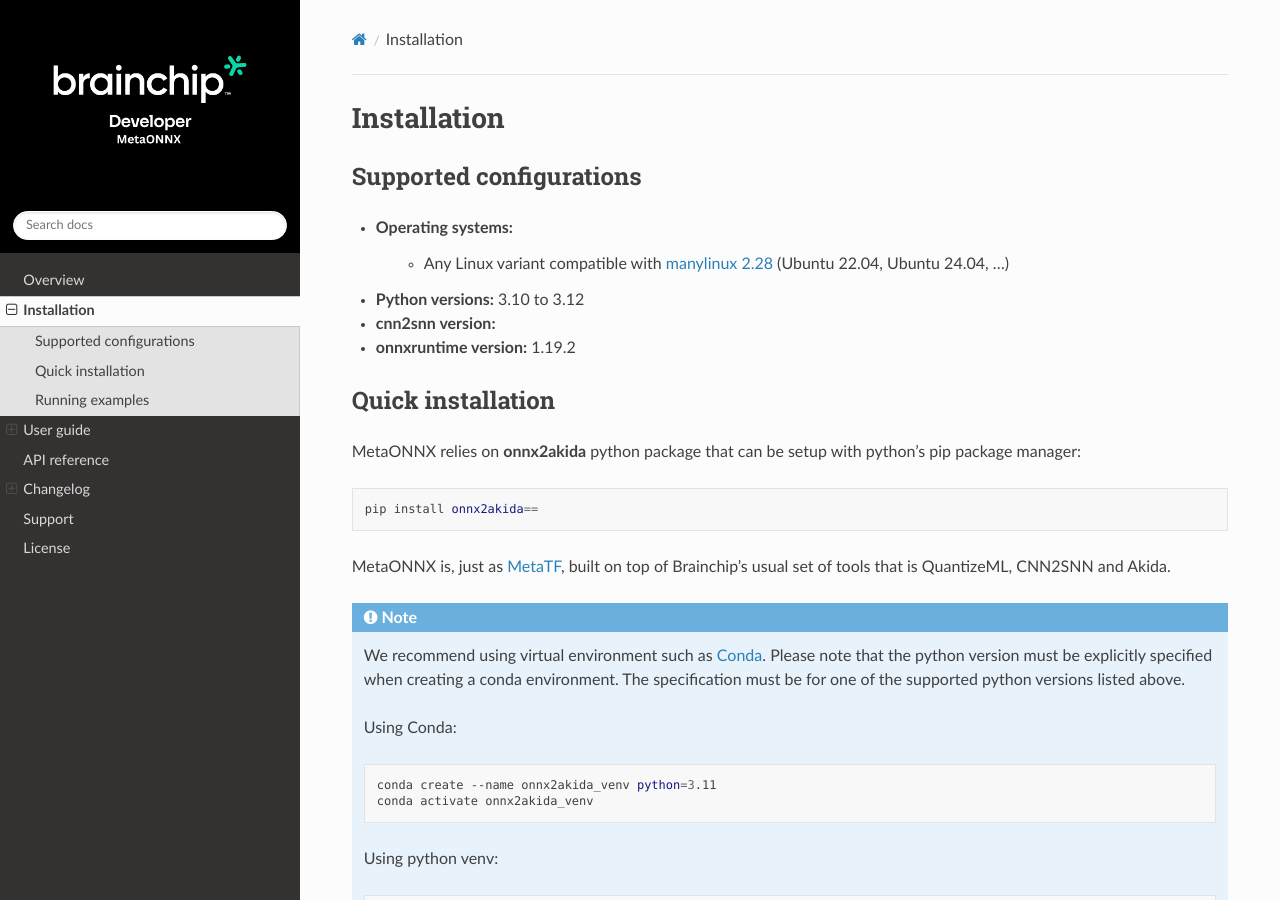
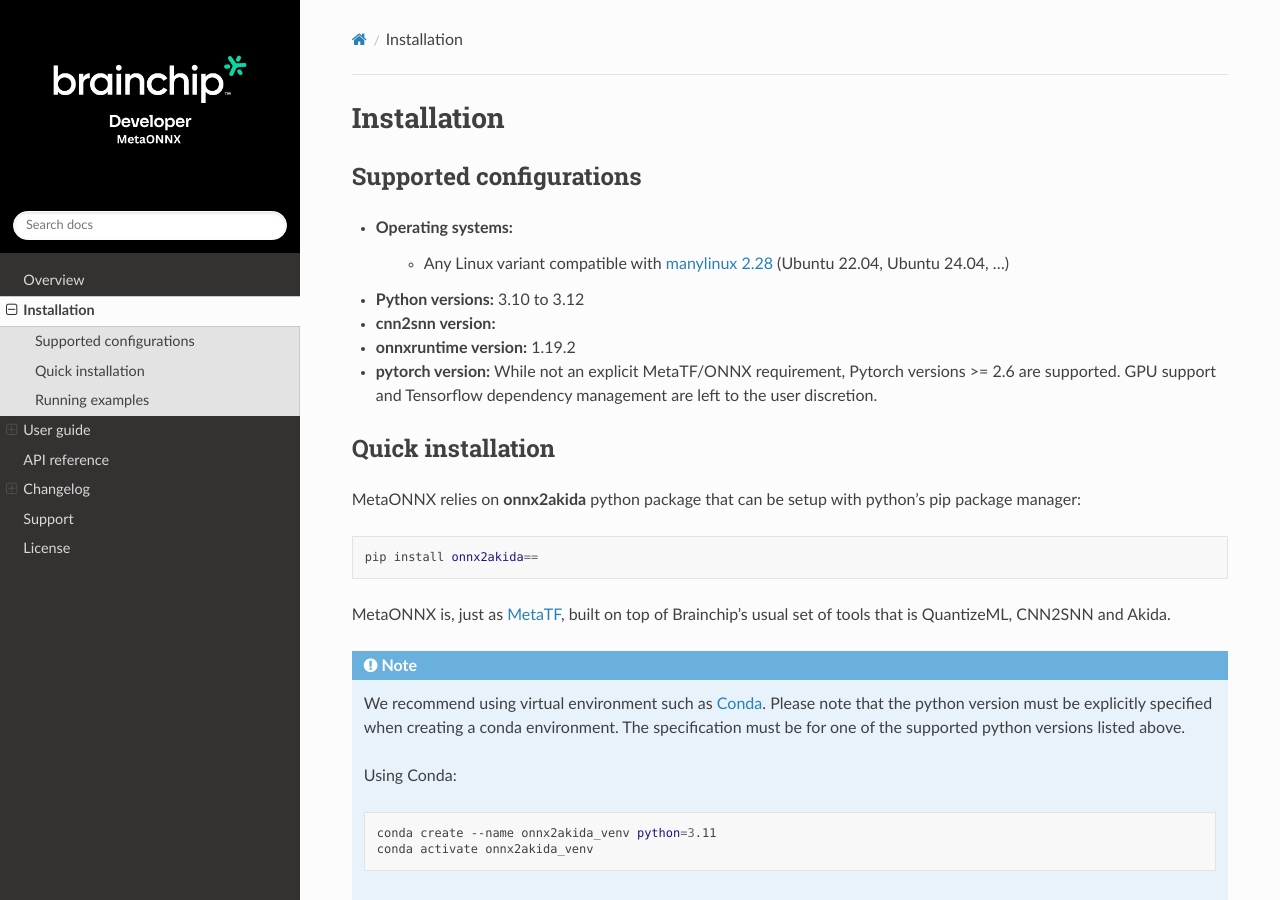
Before and after one commit to Brainchip-Inc/MetaONNX, a Sphinx documentation site: the page built from doc/installation.rst, in a window 1280 px wide and 900 px high. Built offline with Sphinx 7.4.7 and the Read the Docs theme 3.1.0, drawn with Linux system fonts in a browser that asks for light colours; pages that are not in the unit, such as notebooks, are missing from menus.

Commit message:
chore: add torch version in installation page

```diff
--- a/doc/installation.rst
+++ b/doc/installation.rst
@@ -9,6 +9,7 @@
 * **Python versions:** 3.10 to 3.12
 * **cnn2snn version:** {CNN2SNN_VERSION}
 * **onnxruntime version:** 1.19.2
+* **pytorch version:** While not an explicit MetaTF/ONNX requirement, Pytorch versions >= 2.6 are supported. GPU support and Tensorflow dependency management are left to the user discretion.
 
 Quick installation
 ------------------
```
